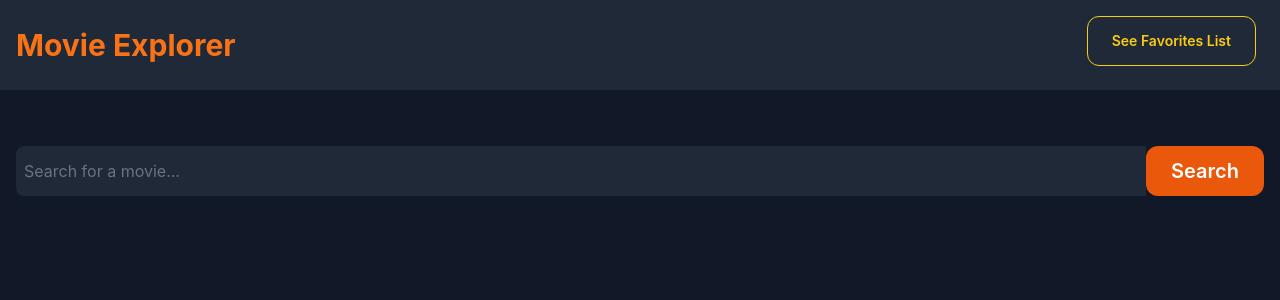
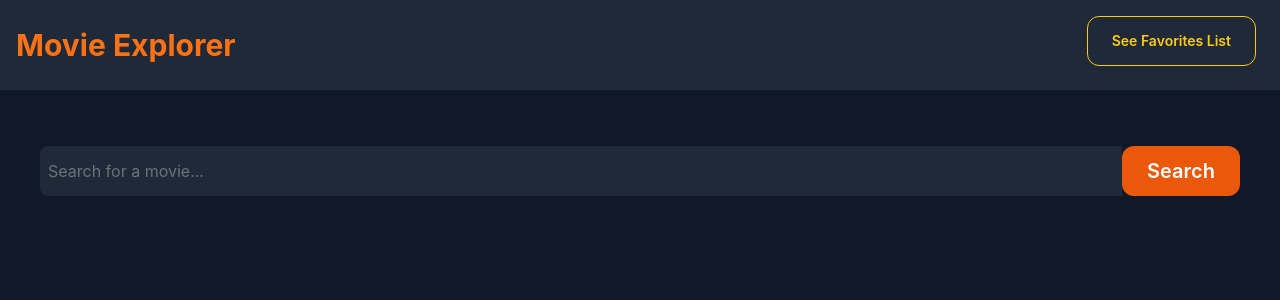
Before and after one commit to Instrumedley/movie-explorer, a React (Vite) app: page / in a window 1280 px wide. Shown: the top 300 px of the page. Built offline with nearby package versions, Linux system fonts and the light colour scheme.

Commit message:
A few responsiveness improvements regarding buttons and the main page

```diff
--- a/src/app/app.tsx
+++ b/src/app/app.tsx
@@ -22,8 +22,8 @@ const App: React.FC = () => {
               />
           </header>
           {/* Content */}
-          <div className="flex-grow container mx-auto px-4 py-10">
-              {showFavorites ? (
+          <div className="flex-grow container mx-auto px-4 sm:px-10 py-10">
+            {showFavorites ? (
                   <FavoritesDashboard />
               ) : (
                   <MovieSearch />
--- a/src/components/atoms/button/Button.tsx
+++ b/src/components/atoms/button/Button.tsx
@@ -11,7 +11,7 @@ interface ButtonProps extends Omit<ComponentProps<"button">, "className" | "onCl
 
 export const Button = forwardRef<HTMLButtonElement, ButtonProps>(
     ({ children, onPress, label, icon, disabled, theme = 'regular',size, ...rest }, ref) => {
-        const baseClasses = "w-full sm:w-auto flex-none text-white text-lg leading-6 font-semibold py-3 px-6 border border-transparent rounded-xl focus:outline-none transition-colors duration-200";
+        const baseClasses = "flex-none text-white text-lg leading-6 font-semibold py-3 px-6 border border-transparent rounded-xl focus:outline-none transition-colors duration-200";
         const disabledClasses = disabled ? "opacity-30 cursor-not-allowed" : "";
         const sizeClasses = {
             small: "text-xs",
```
